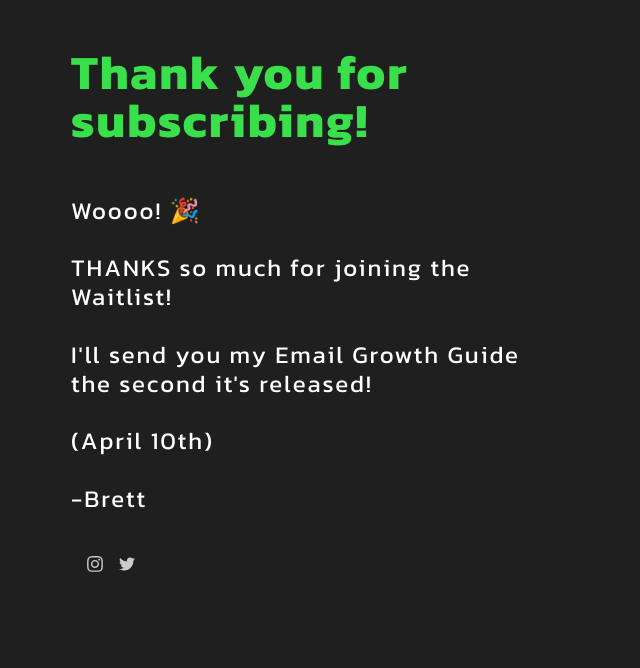
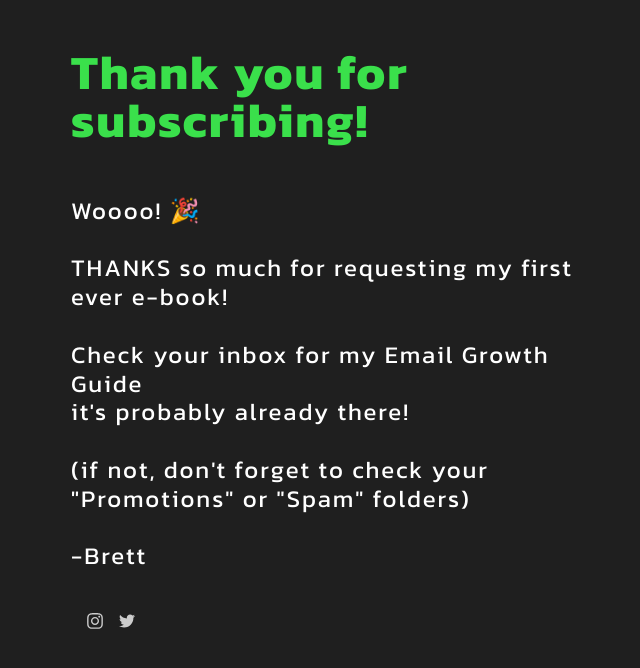
Before and after one commit to byoncak/ultimate-email-guide, a Vue app: page /thanks in a window 1280 px wide. Shown: the top 668 px of the page, without its empty margins (317-957 px from the left). Built offline with nearby package versions, Linux system fonts and the light colour scheme.

Commit message:
updated wording for launch

```diff
--- a/src/components/ThankYou.vue
+++ b/src/components/ThankYou.vue
@@ -5,11 +5,11 @@
 
     <p> <br> Woooo! 🎉 <br>
       <br>
-      THANKS so much for joining the Waitlist!<br>
+      THANKS so much for requesting my first ever e-book!<br>
       <br>
-      I'll send you my Email Growth Guide <br>the second it's released! <br>
+      Check your inbox for my Email Growth Guide <br> it's probably already there! <br>
       <br>
-      (April 10th) <br>
+      (if not, don't forget to check your "Promotions" or "Spam" folders) <br>
       <br>
       -Brett
     </p>
--- a/src/components/TheForm.vue
+++ b/src/components/TheForm.vue
@@ -91,7 +91,7 @@ let submitForm = () => {
             <!-- <h2>YOU NEED.</h2> -->
           </div>
 
-          <p>Get instant access April 10th:</p>
+          <p>Available Now!</p>
       </div>
 
       <form @submit.prevent="submitForm">
```
